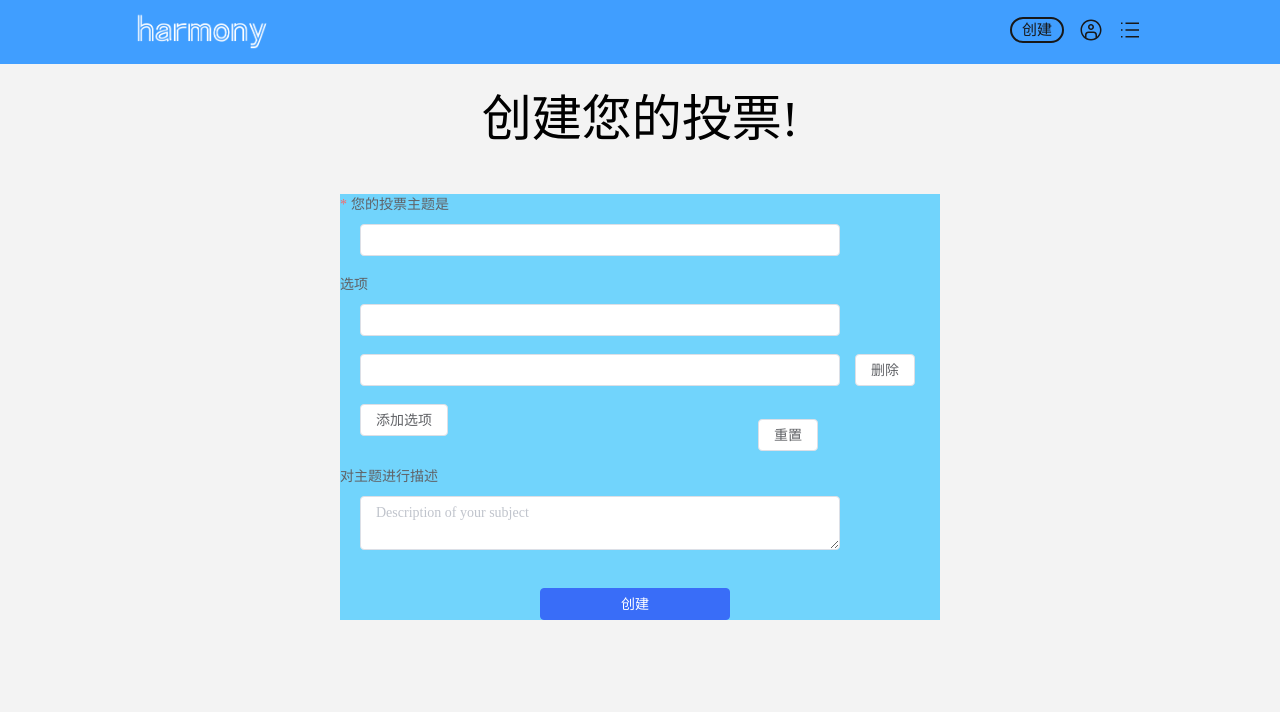
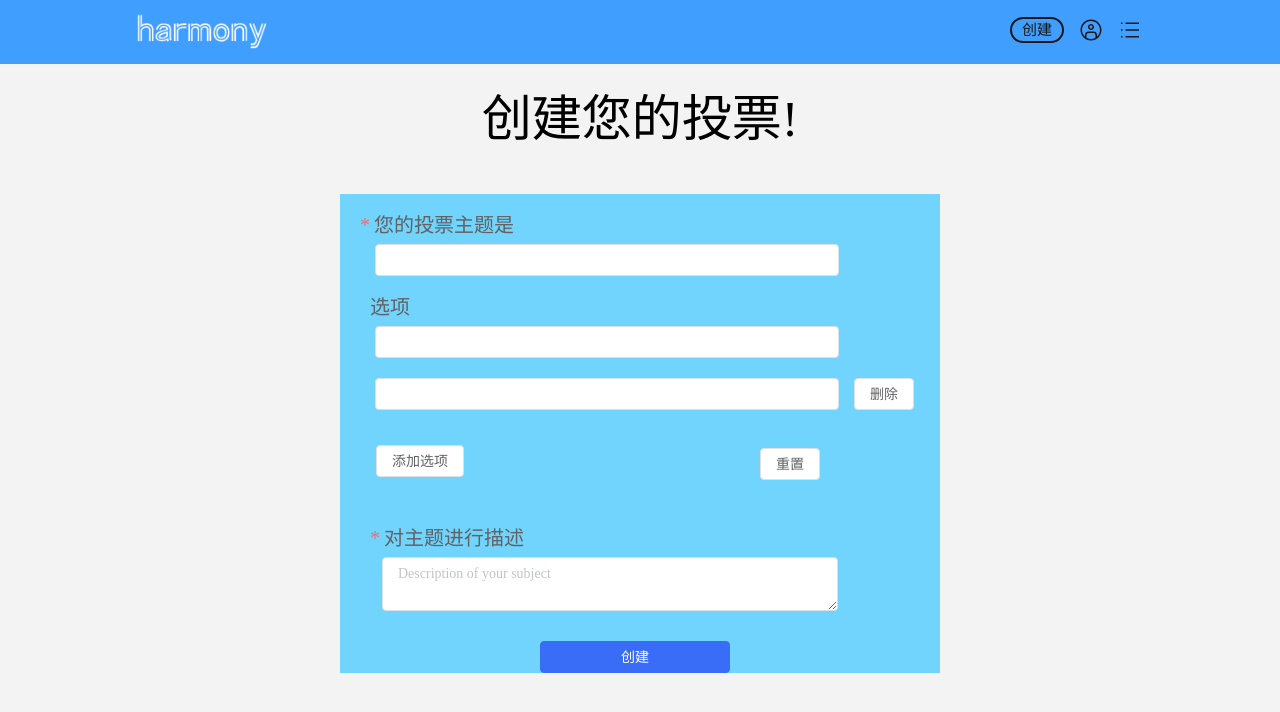
Before and after one commit to xuan-659/VoteSystem, a Vue app: page /createVote in a window 1280 px wide. Shown: the top 712 px of the page. Built offline with nearby package versions, Linux system fonts and the light colour scheme.

Commit message:
creat&manage_修改

```diff
--- a/src/views/CreateVote/index.vue
+++ b/src/views/CreateVote/index.vue
@@ -10,13 +10,13 @@
           :model="form"
           :rules="rules"
           label-width="200px">
-          <el-form-item label="您的投票主题是" prop="title">
+          <el-form-item class="subject" label="您的投票主题是" prop="title">
             <el-input v-model="form.title"></el-input>
           </el-form-item>
-          <el-form-item
+          <el-form-item class="option"
                 v-for="option in form.options"
                 :key="option.num"
-                :label="option.num == 1 ? '选项' : ''"
+                :label="option.num == 1 ? '&nbsp;&nbsp;选项' : ''"
 
               >
               <el-input v-model="option.selectionText"></el-input>
@@ -24,7 +24,7 @@
             </el-form-item>
             <el-button id="add" @click="addOption()">添加选项</el-button>
             <el-button id="reset" @click="resetForm()">重置</el-button>
-            <el-form-item label="对主题进行描述">
+            <el-form-item class="describe" label="对主题进行描述" prop="desc">
               <el-input
                 v-model="form.describe"
                 :rows="2"
@@ -52,7 +52,7 @@ export default {
     //校验规则
     const rules = reactive({
       title: [{required: true, message:'请输入投票主题', trigger:'blur'}],
-      username:[{required: true, message:'请输入用户名', trigger:'blur'}],
+      desc:[{required: true, message:'请输入描述', trigger:'blur'}],
     })
     //投票标题
     const max_length = 8;
@@ -141,26 +141,44 @@ export default {
       background-color: rgb(113, 212, 252);
       width: 600px;
       margin: 50px;
-      p{
-        margin: 15px auto 10px 20px;
-        width:200px;
+      .subject{
+        margin: 20px auto 10px 20px;
+
+      }
+      .describe{
+         margin: 20px auto 10px 30px;
+       }
+      .option{
+        margin: 20px auto 10px 20px;
       }
     }
     &:deep(.el-input){
       width: 80%;
-      margin-left: 20px;
+      margin-left: 15px;
     }
 
     &:deep(.el-textarea){
       margin-left:20px;
       width:80%;
     }
+    &:deep(.el-form-item__error)
+    {
+      margin-left: 20px;
+      font-size:15px;
+      color:brown;
+    }
+    &:deep(.el-textarea__inner){
+      margin-left: -8px;
+    }
+    &:deep(.el-form--label-top .el-form-item__label){
+      font-size:20px;
+    }
   }
   #add{
-        margin: auto auto 30px 20px;
+        margin: 25px auto 30px 36px;
       }
   #reset{
-        margin: auto 100px auto 310px;
+        margin: auto 100px auto 296px;
   }
   #create{
       margin-left:200px ;
--- a/src/views/Manage/index.vue
+++ b/src/views/Manage/index.vue
@@ -2,7 +2,6 @@
     <div>
       <div class="manage">
         <div class="main">
-          {{form}}
           <el-collapse v-model="activeName" accordion>
               <el-collapse-item
                 v-for="(item,index) in form"
@@ -59,11 +58,20 @@
   </script>
 
   <style lang="scss" scoped>
-    @import '@/style/vars';
+    @import '@/style/vars.scss';
     .main {
     width: $main_width;
     min-width: $min_width;
     min-height: $min_height;
     margin-left: $main_margin_left;
+    &:deep(.el-collapse-item__header){
+      font-size:26px!important;
+    }
+    .card-header{
+      font-size:25px;
+    }
+    &:deep(.el-card__body){
+      font-size:20px;
+    }
   }
   </style>
```
